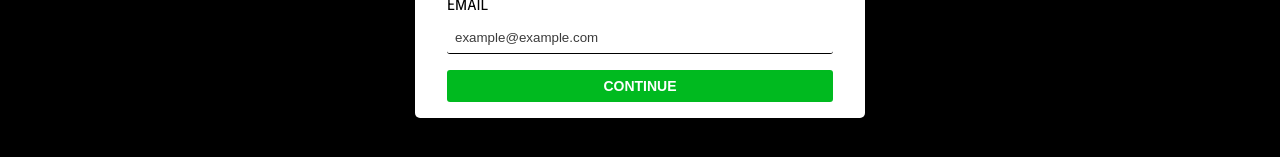
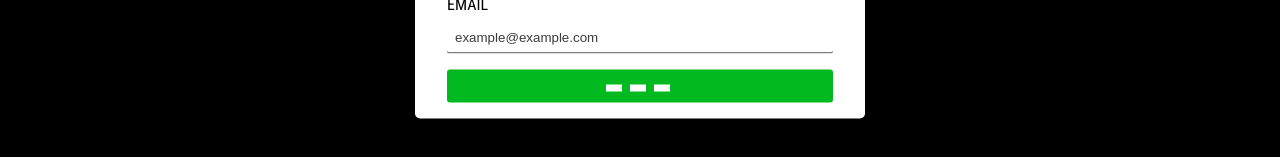
Before and after one commit to Facuscar/Fnapp-Front, a Next.js app: page / in a window 1280 px wide. Both pictures are taken after a click on the button "LOG IN". Shown: the part 405-562 px from the top of the page. Built offline with nearby package versions, Linux system fonts and the light colour scheme.

Commit message:
Create loading animation for buttons

```diff
--- a/src/components/Atoms/Button/index.tsx
+++ b/src/components/Atoms/Button/index.tsx
@@ -2,9 +2,10 @@ import { HTMLAttributes, ReactNode } from "react";
 
 import * as S from './styles';
 
-type ButtonProps = {
+export type ButtonProps = {
   children?: ReactNode;
   variant?: 'primary' | 'secondary' | 'ghost';
+  isLoading?: boolean;
 } & HTMLAttributes<HTMLButtonElement>;
 
 const Button: React.FC<ButtonProps> = ({ variant = 'primary', ...props}) => {
@@ -12,7 +13,7 @@ const Button: React.FC<ButtonProps> = ({ variant = 'primary', ...props}) => {
 
   if (variant === 'ghost') return <S.GhostButton {...props} />
 
-  return <button></button>
+  return <button {...props}></button>
 }
 
 export default Button;
--- a/src/components/Atoms/Button/styles.tsx
+++ b/src/components/Atoms/Button/styles.tsx
@@ -3,8 +3,67 @@
 import styled from "styled-components";
 
 import { px2rem } from "@fnapp/utils/px2rem";
+import { HTMLAttributes } from "react";
+import { ButtonProps } from ".";
 
-export const PrimaryButton: React.FC = styled.button`
+const AnimatedWrapper = styled.div`
+  display: inline-block;
+  position: relative;
+  width: calc(50% - 100px);
+  height: ${px2rem(14)};
+
+  & div {
+    display: inline-block;
+    position: absolute;
+    left: ${px2rem(8)};
+    width: ${px2rem(16)};
+    background: #fff;
+    animation: loading-animation 1.2s cubic-bezier(0, 0.5, 0.5, 1) infinite;
+  }
+
+  & div:nth-child(1) {
+  left: ${px2rem(8)};
+  animation-delay: -0.24s;
+  }
+
+  & div:nth-child(2) {
+  left: ${px2rem(32)};
+  animation-delay: -0.12s;
+}
+
+  & div:nth-child(3) {
+    left: ${px2rem(56)};
+    animation-delay: 0;
+  }
+
+  @keyframes loading-animation {
+    0% {
+      top: ${px2rem(0)};
+      height: ${px2rem(14)};
+    }
+    50%, 100% {
+      top: ${px2rem(7)};
+      height: ${px2rem(7)};
+    }
+  }
+`;
+
+const LoadingAnimation: React.FC = (props) => (
+  <AnimatedWrapper {...props}>
+    <div>
+    </div>
+    <div>
+    </div>
+    <div>
+    </div>
+  </AnimatedWrapper>
+);
+
+const Button: React.FC<HTMLAttributes<HTMLButtonElement> & ButtonProps> = ({isLoading, children, ...props}) => (
+  <button {...props}>{isLoading ? <LoadingAnimation /> : children}</button>
+);
+
+export const PrimaryButton: React.FC = styled(Button)`
   background-color: ${({ theme }) => theme.colors.primary.m};
   color: ${({ theme }) => theme.colors.special.white};
   padding: ${({ theme }) => theme.spacing.xs};
@@ -20,7 +79,7 @@ export const PrimaryButton: React.FC = styled.button`
   }
 `;
 
-export const GhostButton: React.FC = styled.button`
+export const GhostButton: React.FC = styled(Button)`
   background-color: transparent;
   color: ${({ theme }) => theme.colors.primary.m};
   padding: ${({ theme }) => theme.spacing.xs};
--- a/src/components/Header/LogIn/LogInForm/index.tsx
+++ b/src/components/Header/LogIn/LogInForm/index.tsx
@@ -11,7 +11,7 @@ const LogInForm: React.FC = () => {
         Please enter your email address
       </S.FormTitle>
       <Input type='email' name='Email' placeholder='example@example.com' />
-      <S.LogInButton>
+      <S.LogInButton isLoading>
         Continue
       </S.LogInButton>
 
```
